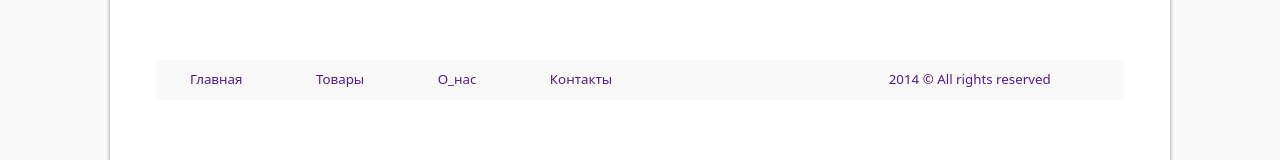
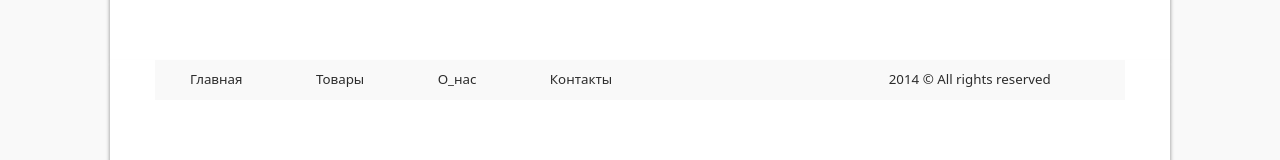
Before and after one commit to lex1914/GoIT_my_work, a plain HTML site: page homework3/index.html in a window 1280 px wide. Shown: the part 809-969 px from the top of the page. Drawn offline with Linux system fonts and the light colour scheme.

Commit message:
modified

```diff
--- a/homework3/css/style.css
+++ b/homework3/css/style.css
@@ -168,6 +168,7 @@ footer {
 
   a {
  	text-decoration: none;
+ 	color: #2c2c2c;
  }
 
  .footer_click:hover {
```
